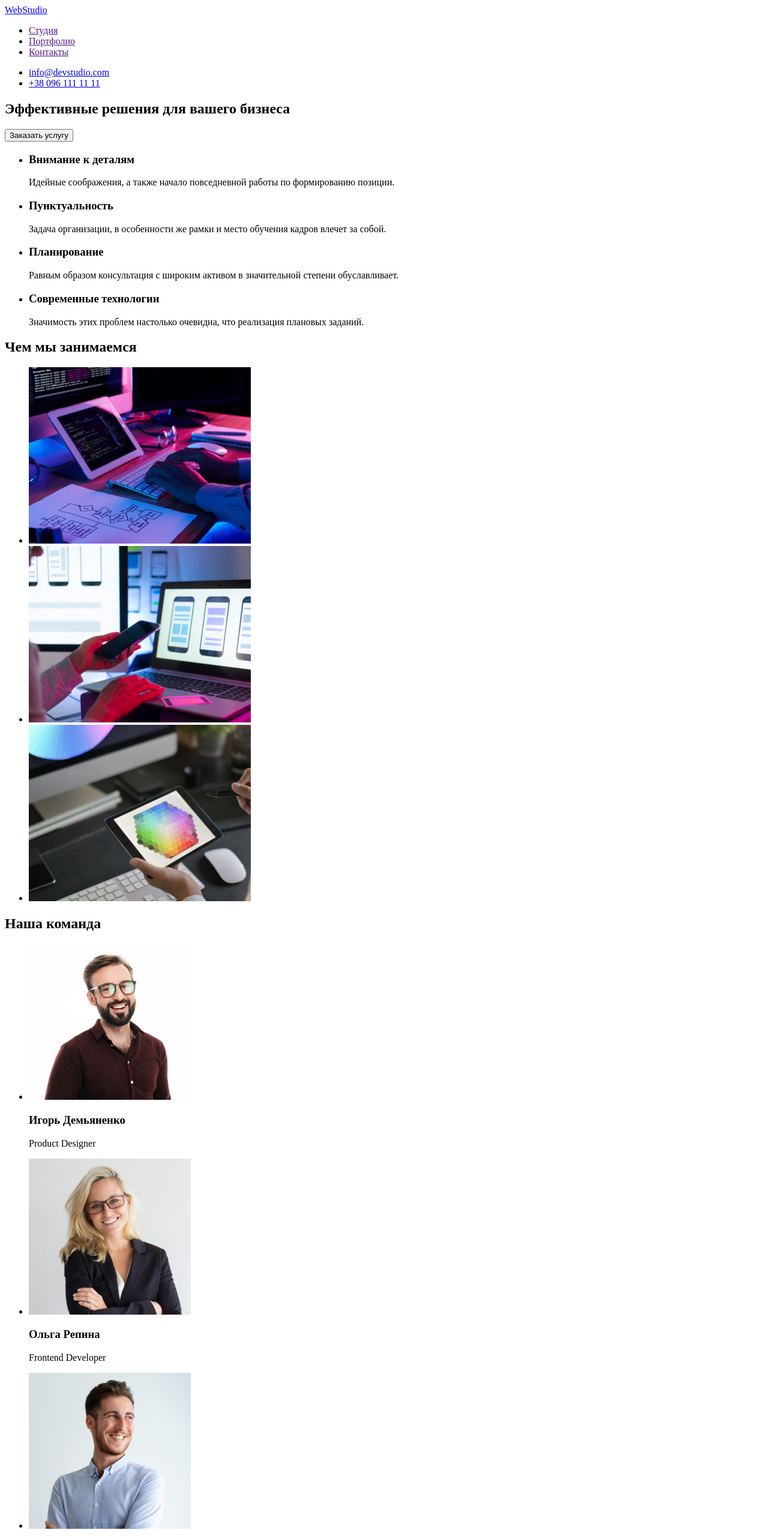
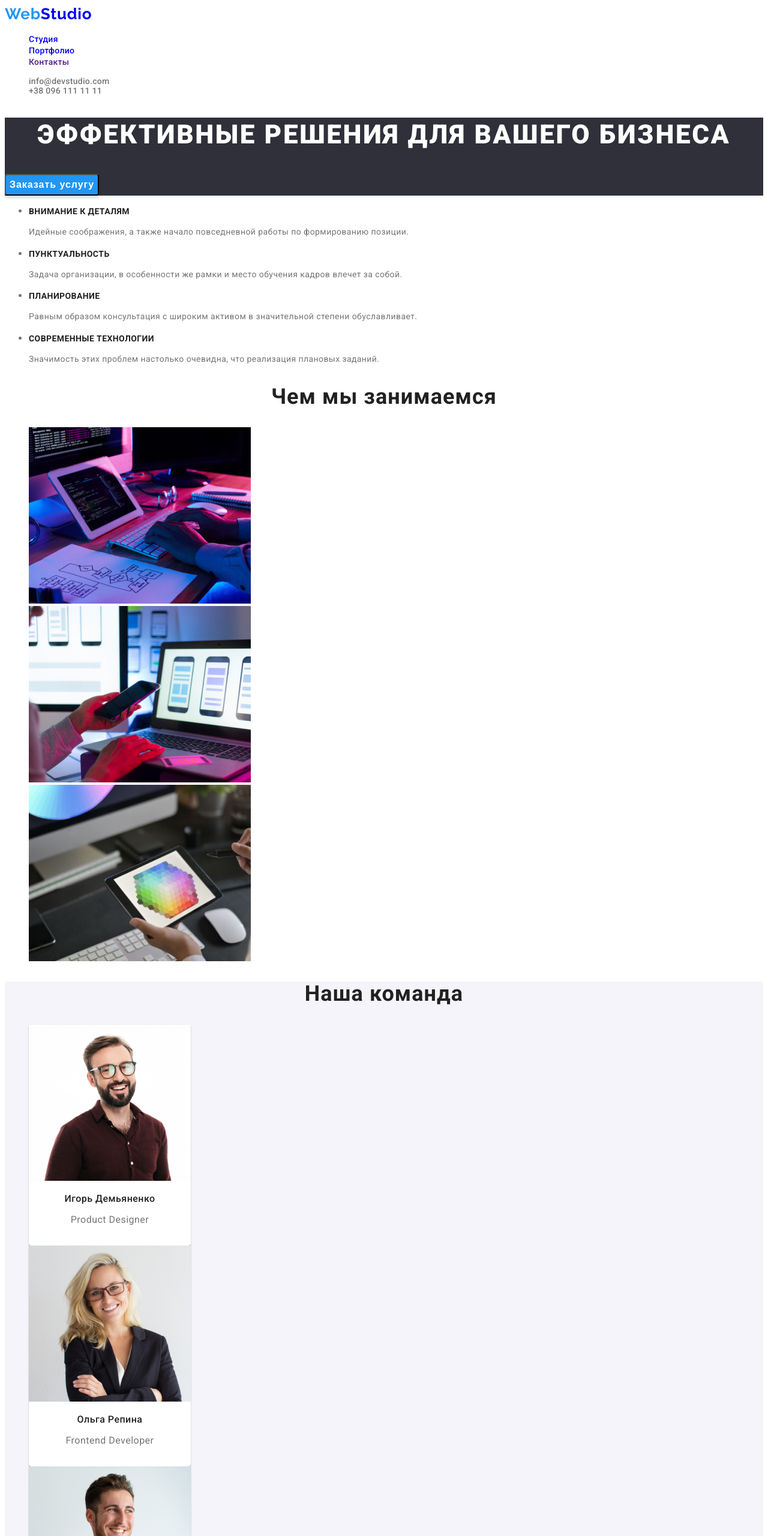
Before and after one commit to Valeriya3/goit-markup-hw-02, a plain HTML site: page index.html in a window 1280 px wide. Shown: the top 2560 px of the page at 60% size. Drawn offline with Linux system fonts and the light colour scheme.

Commit message:
css for index and portfolio

```diff
--- a/css/styles.css
+++ b/css/styles.css
@@ -0,0 +1,234 @@
+/*цвет заголовков #212121  */
+/* основной цвет текста #757575 */
+/* белый цвет текста #FFFFFF */
+/* цвет акцента #2196F3 */
+/* font-family: 'Raleway', sans-serif;
+font-family: 'Roboto'*/
+
+
+:root {
+--primary-text-color: #757575;
+--title-text-color: #212121;
+--accent-text-color: #2196F3;
+--background-dark-color: #2F303A;
+}
+
+.list {
+    list-style:none;
+}
+
+.link {
+    text-decoration: none;
+}
+
+body {
+    font-family: 'Roboto', sans-serif;
+    color: var(--primary-text-color);
+}
+
+/* ============ HEADER ============ */
+.logo {
+    font-family: 'Raleway';
+    font-weight: 700;
+    font-size: 26px;
+    line-height: 1.19;
+    letter-spacing: 0.03em;
+}
+.logo-accent {
+    color: var(--accent-text-color);
+}
+.menu-link {
+    font-weight: 500;
+    font-size: 14px;
+    line-height: 1.14;
+    letter-spacing: 0.02em;
+    }
+
+    .menu-link:hover,
+    .menu-link:focus {
+    color: var(--accent-text-color)
+}
+
+    .header-contacts {
+    font-weight: 500;
+    font-size: 14px;
+    line-height: 1.14;
+    letter-spacing: 0.02em;
+    color: var(--primary-text-color);
+}
+
+    .header-contacts:hover,
+    .header-contacts:focus {
+    color: var(--accent-text-color);
+}
+/* ============ /HEADER ============ */
+
+/* ============ HERO ============ */
+.hero {
+    background: var(--background-dark-color);
+}
+
+    .hero-title {
+    font-weight: 900;
+    font-size: 44px;
+    line-height: 1.3;
+    text-align: center;
+    letter-spacing: 0.06em;
+    text-transform: uppercase;
+    color: #FFFFFF;
+}
+
+    .modal-btn {
+    font-weight: 700;
+    font-size: 16px;
+    line-height: 1.87;
+    display: flex;
+    align-items: center;
+    text-align: center;
+    letter-spacing: 0.06em;
+    color: #FFFFFF;
+    background: var(--accent-text-color);
+    box-shadow: 0px 4px 4px rgba(0, 0, 0, 0.15);
+    border-radius: 4px;
+    cursor: pointer;
+}
+
+    .modal-btn:hover,
+    .modal-btn:focus {
+    background: #188CE8;
+}
+/* ============ /HERO ============ */
+
+/* ============ FEATURES ============ */
+.title-features-list {
+    font-weight: 700;
+    font-size: 14px;
+    line-height: 1.14;
+    letter-spacing: 0.03em;
+    text-transform: uppercase;
+    color: var(--title-text-color)
+}
+
+.description {
+    font-size: 14px;
+    line-height: 1.7;
+    letter-spacing: 0.03em;
+}
+/* ============ /FEATURES =========== */
+
+/* ============ WORK =========== */
+.title {
+    font-weight: 700;
+    font-size: 36px;
+    line-height: 1.16;
+    text-align: center;
+    letter-spacing: 0.03em;
+    color: var(--title-text-color);
+}
+/* ============ /WORK ========== */
+
+/* ============ TEAM ========== */
+.team {
+    background: #F5F4FA;
+}
+
+.team-name{
+    font-weight: 500;
+    font-size: 16px;
+    line-height: 1.19;
+    text-align: center;
+    letter-spacing: 0.03em;
+    color: var(--title-text-color);
+}
+
+.job-title {
+    font-size: 16px;
+    line-height: 1.19;
+    text-align: center;
+    letter-spacing: 0.03em;
+}
+
+.team-card {
+    width: 270px;
+    height: 368px;
+    left: 215px;
+    top: 1635px;
+    background: #FFFFFF;
+    box-shadow: 0px 1px 3px rgba(0, 0, 0, 0.12), 0px 1px 1px rgba(0, 0, 0, 0.14), 0px 2px 1px rgba(0, 0, 0, 0.2);
+    border-radius: 0px 0px 4px 4px;
+}
+/* ============ /TEAM ========= */
+
+/* ============ FOOTER ========= */
+.footer {
+    background: var(--background-dark-color);
+}
+.footer-logo  {
+    color: #FFFFFF;
+}
+
+.contacts {
+    font-style: normal;
+    font-size: 14px;
+    line-height: 1.71;
+    letter-spacing: 0.03em;
+    color: rgba(255, 255, 255, 0.6);
+}
+
+.adress {
+    color: #FFFFFF;
+}
+
+.contacts:hover,
+.contacts:focus {
+  color: var(--accent-text-color);
+}
+
+/* ============ /FOOTER ======== */
+
+/* ============ FILTERS ======== */
+.filters-btn {
+    font-weight: 500;
+    font-size: 16px;
+    line-height: 1.62;
+    text-align: center;
+    letter-spacing: 0.03em;
+    color: var(--title-text-color);
+    background: #F5F4FA;
+    border-radius: 4px;
+    cursor: pointer;
+}
+
+.filters-btn:hover,
+.filters-btn:focus {
+    color: #FFFFFF;
+    background: var(--accent-text-color);
+    box-shadow: 0px 3px 1px rgba(0, 0, 0, 0.1), 0px 1px 2px rgba(0, 0, 0, 0.08), 0px 2px 2px rgba(0, 0, 0, 0.12);
+    border-radius: 4px;
+}
+/* =========== /FILTERS ======== */
+
+/* =========== PROJECTS ======== */
+.project-card {
+    box-sizing: border-box;
+    width: 370px;
+    height: 404px;
+    left: 215px;
+    top: 262px;
+    background: #FFFFFF;
+    border: 1px solid #EEEEEE;
+}
+
+.project-title {
+    font-weight: 700;
+    font-size: 18px;
+    line-height: 2;
+    letter-spacing: 0.06em;
+    color: var(--title-text-color);
+}
+
+.project-description {
+    font-size: 16px;
+    line-height: 1.87;
+    letter-spacing: 0.03em;
+/* ========== /PROJECTS ======== */
--- a/index.html
+++ b/index.html
@@ -1,123 +1,183 @@
 <!DOCTYPE html>
 <html lang="ru">
-
   <head>
     <meta charset="UTF-8" />
     <meta http-equiv="X-UA-Compatible" content="IE=edge" />
     <meta name="viewport" content="width=device-width, initial-scale=1.0" />
     <title>Студия</title>
-    <link rel="stylesheet" href="./css/styles.css">
+    <link rel="preconnect" href="https://fonts.googleapis.com" />
+    <link rel="preconnect" href="https://fonts.gstatic.com" crossorigin />
+    <link
+      href="https://fonts.googleapis.com/css2?family=Raleway:wght@700&family=Roboto:wght@400;500;700;900&display=swap"
+      rel="stylesheet"
+    />
+    <link rel="stylesheet" href="./css/styles.css" />
   </head>
 
   <body>
-    <header>
-        <nav>
-            <a href="./index.html"><span>Web</span>Studio</a>
-            <ul>
-                <li>
-                    <a href="">Студия</a>
+    <header class="header">
+      <nav class="header-nav">
+        <a class="logo link" href="./index.html"><span class="logo-accent">Web</span>Studio</a>
+        <ul class="menu list">
+          <li class="menu-item">
+            <a class="menu-link link" href="./index.html">Студия</a>
           </li>
-                <li>
-                    <a href="">Портфолио</a>
+          <li class="menu-item">
+            <a class="menu-link link" href="./portfolio.html">Портфолио</a>
           </li>
-                <li>
-                    <a href="">Контакты</a>
+          <li class="menu-item">
+            <a class="menu-link link" href="">Контакты</a>
           </li>
         </ul>
       </nav>
-        <ul>
-            <li><a href="mailto:info@devstudio.com">info@devstudio.com</a></li>
-            <li><a href="tel:0961111111">+38 096 111 11 11</a></li>
+      <ul class="header-contacts list">
+        <li class="header-contacts item">
+          <a class="header-contacts link" href="mailto:info@devstudio.com">info@devstudio.com</a>
+        </li>
+        <li class="header-contacts item">
+          <a class="header-contacts link" href="tel:0961111111">+38 096 111 11 11</a>
+        </li>
       </ul>
     </header>
 
     <main>
-        <section>
-            <h1>Эффективные решения для вашего бизнеса</h1>
-            <button type="button">Заказать услугу</button>
+      <section class="hero">
+        <h1 class="hero-title">Эффективные решения для вашего бизнеса</h1>
+        <button class="modal-btn" type="button">Заказать услугу</button>
       </section>
-        <section>
+      <section class="features">
         <h2 hidden>Наши особенности</h2>
-            <ul>
-                <li>
-                    <h3>Внимание к деталям</h3>
-                    <p>Идейные соображения, а также начало повседневной работы по формированию позиции.</p>
+        <ul class="features-list">
+          <li class="features-item">
+            <h3 class="title-features-list">Внимание к деталям</h3>
+            <p class="description">
+              Идейные соображения, а также начало повседневной работы по
+              формированию позиции.
+            </p>
           </li>
-                <li>
-                    <h3>Пунктуальность</h3>
-                    <p>Задача организации, в особенности же рамки и место обучения кадров влечет за собой.</p>
+          <li class="features-item">
+            <h3 class="title-features-list">Пунктуальность</h3>
+            <p class="description">
+              Задача организации, в особенности же рамки и место обучения кадров
+              влечет за собой.
+            </p>
           </li>
-                <li>
-                    <h3>Планирование</h3>
-                    <p>Равным образом консультация с широким активом в значительной степени обуславливает.</p>
+          <li class="features-item">
+            <h3 class="title-features-list">Планирование</h3>
+            <p class="description">
+              Равным образом консультация с широким активом в значительной
+              степени обуславливает.
+            </p>
           </li>
-                <li>
-                    <h3>Современные технологии</h3>
-                    <p>Значимость этих проблем настолько очевидна, что реализация плановых заданий.</p>
-                </li>
-            </ul>
-        </section>
-        <section>
-            <h2>Чем мы занимаемся</h2>
-            <ul>
-                <li>
-                    <img src="./images/gallery/site-layout.jpg" alt="site layout" width=370 height="294">
-                </li>
-                <li>
-                    <img src="./images/gallery/creation-of-mobile-phones-interface.jpg"
-                        alt="creation of mobile phones interface" width="370" height="294">
-                </li>
-                <li>
-                    <img src="./images/gallery/web-design.jpg"
-                        alt="working process with colour selection on the graphic tablet" width="370" height="294">
-                </li>
-            </ul>
-        </section>
-        <section>
-            <h2>Наша команда</h2>
-            <ul>
-                <li>
-                    <img src="./images/ourteam/igor-demianenko.jpg" alt="Igor Demianenko" width="270" height="260">
-                    <h3>Игорь Демьяненко</h3>
-                    <p>Product Designer</p>
-                </li>
-                <li><img src="./images/ourteam/olena-repina.jpg" alt="Olena Repina" width="270" height="260">
-                    <h3>Ольга Репина</h3>
-                    <p>Frontend Developer</p>
-                </li>
-                <li>
-                    <img src="./images/ourteam/nikolay-tarasov.jpg" alt="Nikolay Tarasov" width="270" height="260">
-                    <h3>Николай Тарасов</h3>
-                    <p>Marketing</p>
-                </li>
-                <li>
-                    <img src="./images/ourteam/mihail-ermakov.jpg" alt="Mihail Ermakov" width="270" height="260">
-                    <h3>Михаил Ермаков</h3>
-                    <p>UI Designer</p>
+          <li class="features-item">
+            <h3 class="title-features-list">Современные технологии</h3>
+            <p class="description">
+              Значимость этих проблем настолько очевидна, что реализация
+              плановых заданий.
+            </p>
           </li>
         </ul>
       </section>
 
+      <section class="work">
+        <h2 class="work-title title">Чем мы занимаемся</h2>
+        <ul class="work list">
+          <li class="work-item">
+            <img
+              src="./images/gallery/site-layout.jpg"
+              alt="site layout"
+              width="370"
+              height="294"
+            />
+          </li>
+          <li class="work-item">
+            <img
+              src="./images/gallery/creation-of-mobile-phones-interface.jpg"
+              alt="creation of mobile phones interface"
+              width="370"
+              height="294"
+            />
+          </li>
+          <li class="work-item">
+            <img
+              src="./images/gallery/web-design.jpg"
+              alt="working process with colour selection on the graphic tablet"
+              width="370"
+              height="294"
+            />
+          </li>
+        </ul>
+      </section>
+
+      <section class="team">
+        <h2 class="team title">Наша команда</h2>
+        <ul class="team list">
+          <li class="team-card">
+            <img
+              src="./images/ourteam/igor-demianenko.jpg"
+              alt="Igor Demianenko"
+              width="270"
+              height="260"
+            />
+            <h3 class="team-name">Игорь Демьяненко</h3>
+            <p class="job-title">Product Designer</p>
+          </li>
+          <li class="team-card">
+            <img
+              src="./images/ourteam/olena-repina.jpg"
+              alt="Olena Repina"
+              width="270"
+              height="260"
+            />
+            <h3 class="team-name">Ольга Репина</h3>
+            <p class="job-title">Frontend Developer</p>
+          </li>
+          <li class="team-card">
+            <img
+              src="./images/ourteam/nikolay-tarasov.jpg"
+              alt="Nikolay Tarasov"
+              width="270"
+              height="260"
+            />
+            <h3 class="team-name">Николай Тарасов</h3>
+            <p class="job-title">Marketing</p>
+          </li>
+          <li class="team-card">
+            <img
+              src="./images/ourteam/mihail-ermakov.jpg"
+              alt="Mihail Ermakov"
+              width="270"
+              height="260"
+            />
+            <h3 class="team-name">Михаил Ермаков</h3>
+            <p class="job-title">UI Designer</p>
+          </li>
+        </ul>
+      </section>
     </main>
 
-    <footer>
-        <a href="./index.html"><span>Web</span>Studio</a>
-        <address>
-            <ul>
-                <li>
-                    <a href="https://goo.gl/maps/xDHV5HPD6jiFumZE8" target="_blank" rel="noopener noreferrer">г. Киев,
-                        пр-т Леси Украинки, 26
+    <footer class="footer">
+      <a class="footer-logo logo link" href="./index.html"><span class="logo-accent">Web</span>Studio</a>
+      <address class="contacts">
+        <ul class="contacts list">
+          <li class="contacts-item">
+            <a
+              class="contacts adress link"
+              href="https://goo.gl/maps/xDHV5HPD6jiFumZE8"
+              target="_blank"
+              rel="noopener noreferrer"
+              >г. Киев, пр-т Леси Украинки, 26
             </a>
           </li>
-                <li>
-                    <a href="mailto:info@example.com">info@example.com</a>
+          <li class="contacts-item">
+            <a class="contacts link" href="mailto:info@example.com">info@example.com</a>
           </li>
-                <li>
-                    <a href="tel:0991111111">+38 099 111 11 11</a>
+          <li class="contacts-item">
+          <a class="contacts link"
+            href="tel:0991111111">+38 099 111 11 11</a>
           </li>
         </ul>
       </address>
     </footer>
   </body>
-
 </html>
```
Also changed, not shown: portfolio.html (added, +180 -0 lines), images/portfolio/growing-business.jpg (added), images/portfolio/inspiration-has-no-borders.jpg (added), images/portfolio/magazine-limited-edition.jpg (added), images/portfolio/poster-new-orlean.jpg (added), images/portfolio/proekt-boxes.jpg (added), images/portfolio/proekt-prime.jpg (added), images/portfolio/projekt-LAB.jpg (added), images/portfolio/restoran-seafood.jpg (added), images/portfolio/tehnokriak.jpg (added). Lines whose indentation alone changed are shown as unchanged.
